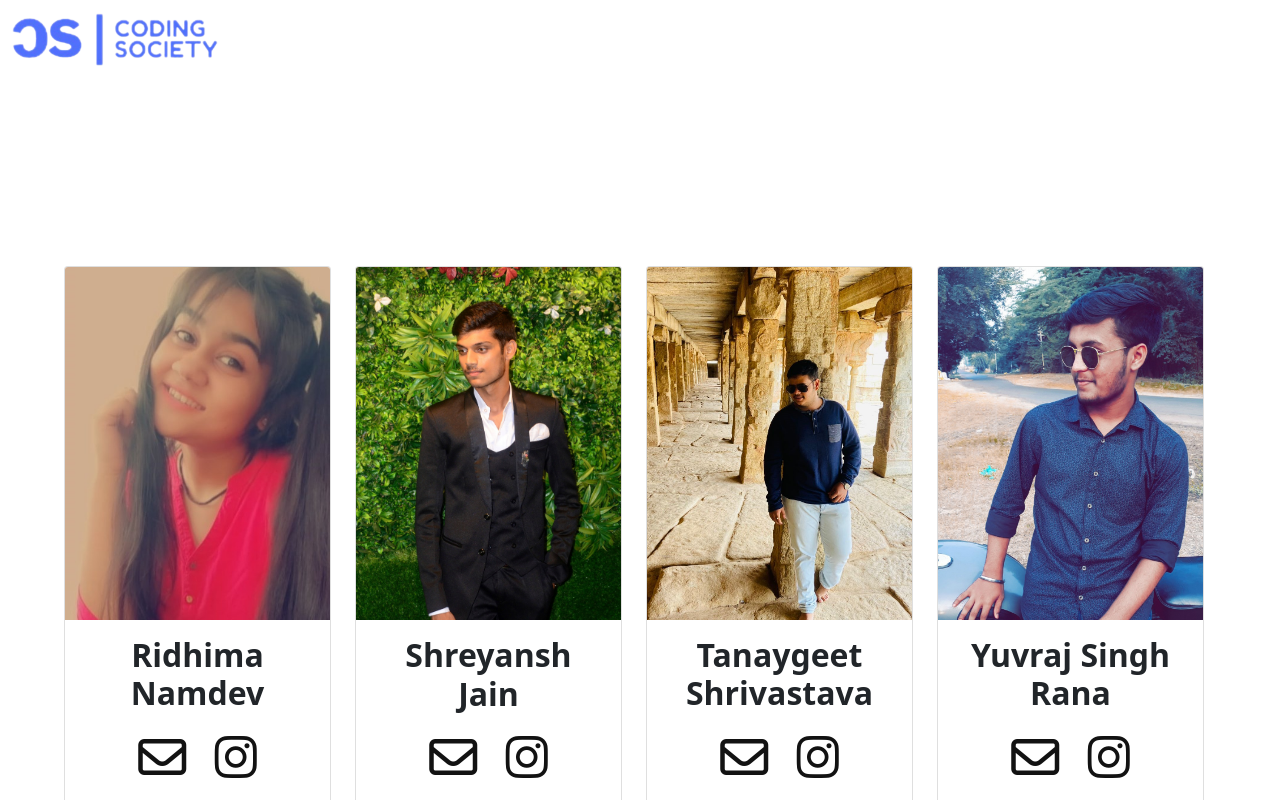
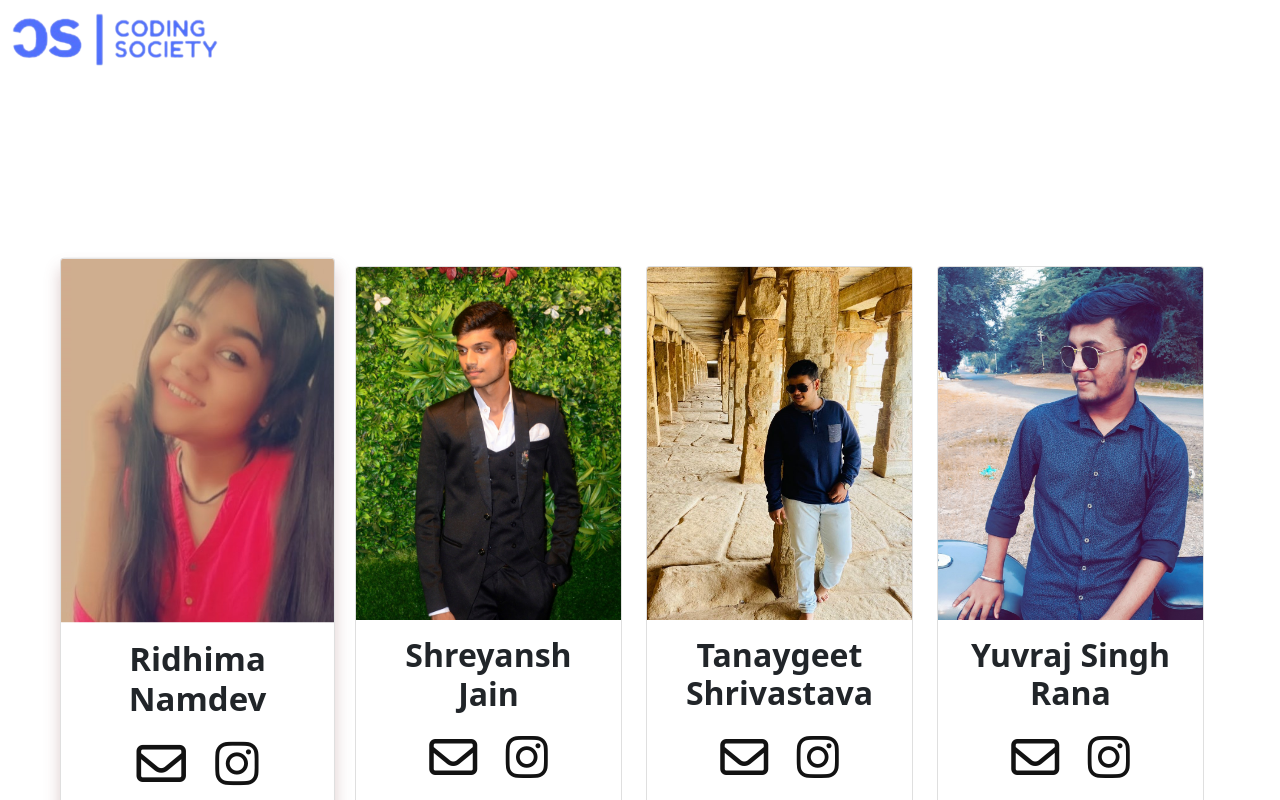
Before and after one commit to soumyyyaaa/Coding-Society, a plain HTML site: page team.html in a window 1280 px wide. In both pictures the pointer is over the element 197 px from the left and 537 px from the top of the page. Shown: the top 800 px of the page. Drawn offline with nearby package versions, Linux system fonts and the light colour scheme.

Commit message:
Team Photos Modified

```diff
--- a/team.css
+++ b/team.css
@@ -15,6 +15,16 @@ h1 {
   font-size: 4rem;
 }
 
+.card {
+  box-shadow: 0 4px 8px 0 rgba(255, 255, 255, 0.2);
+  transition: 0.2s;
+}
+
+.card:hover {
+  transform: scale(1.03, 1.03);
+  box-shadow: 0 10px 16px 0 rgba(145, 87, 87, 0.3);
+}
+
 h2 {
   font-weight: bold;
 }
```
